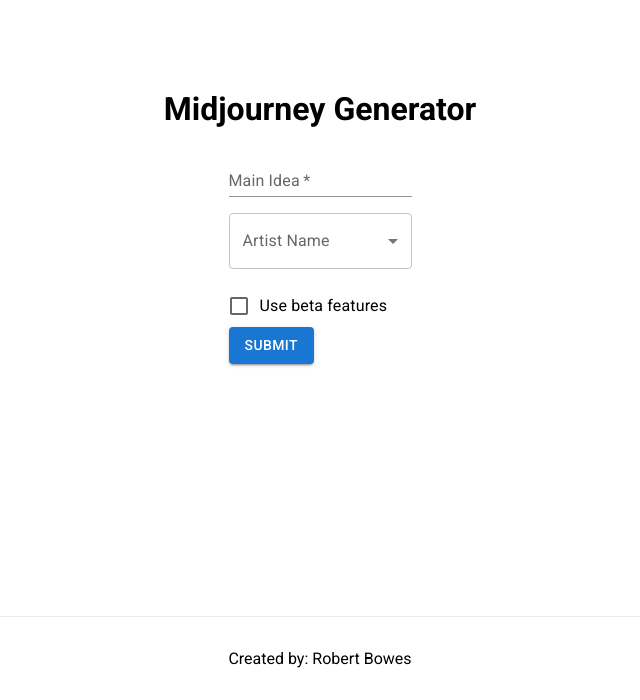
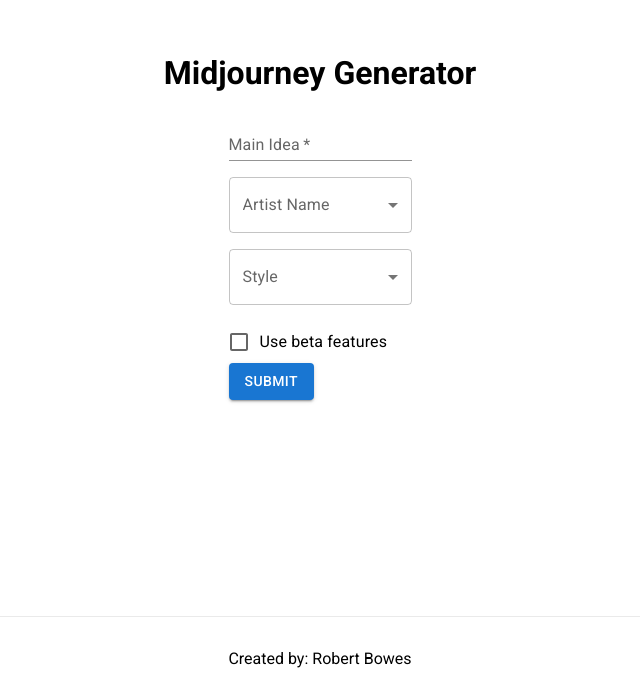
Before and after one commit to robBowes/midjourney-generator, a Next.js app: page / in a window 1280 px wide. Shown: the part 184-884 px from the top of the page, without its empty margins (320-960 px from the left). Built offline with nearby package versions, Linux system fonts and the light colour scheme.

Commit message:
Add style options

```diff
--- a/components/MidjoyrneyForm.tsx
+++ b/components/MidjoyrneyForm.tsx
@@ -10,6 +10,7 @@
   mainIdea: string
   byArtist: boolean
   artistName: string
+  style: string
   test: boolean
 }
 
@@ -47,7 +48,22 @@
               <Select
                 name='artistName'
                 label='Artist Name'
-                options={[{ value: "" }, { value: "Hiroshige" }]}
+                options={[
+                  { value: "" },
+                  { value: "Hiroshige" },
+                  { value: "Hokusai" },
+                ]}
+              />
+            </Box>
+            <Box my={2}>
+              <Select
+                name='style'
+                label='Style'
+                options={[
+                  { value: "" },
+                  { value: "Steampunk" },
+                  { value: "Digital art" },
+                ]}
               />
             </Box>
             <div>
```
